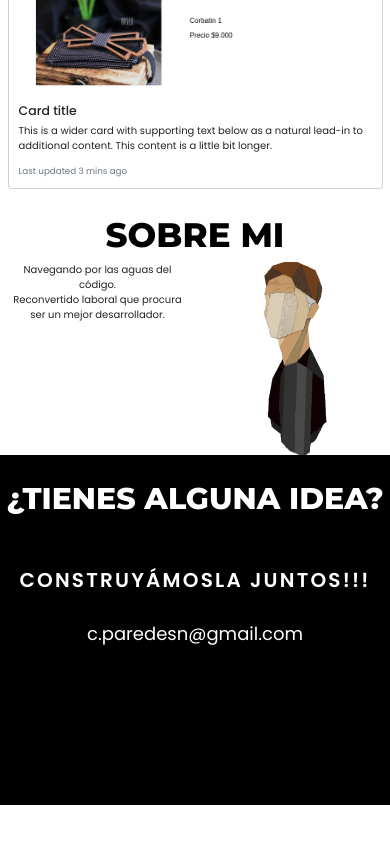
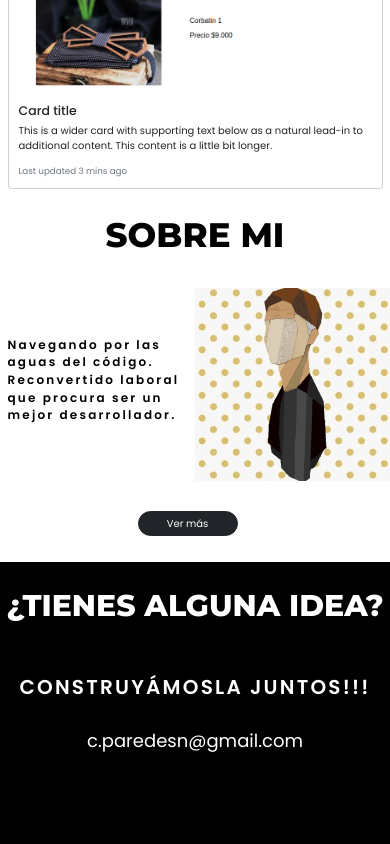
Before and after one commit to cristobal-2207/Mi-Portafolio, a plain HTML site: page index.html in a window 390 px wide. Shown: the part 1740-2584 px from the top of the page. Before the commit the page ends 2545 px from the top, so only its background shows below. Drawn offline with nearby package versions, Linux system fonts and the light colour scheme.

Commit message:
5to Commit: Se finaliza sección SOBRE MI en versión mobile.

```diff
--- a/assets/css/style.css
+++ b/assets/css/style.css
@@ -95,6 +95,33 @@ a.nav-link.active{
   color: #000000;
   padding-top: 3rem;
 }
+/* Sobre Mi */
+.sobre-mi{
+  display: flex;
+  align-items: center;
+  height: 30rem;
+}
+.align-content{
+  display: flex;
+  align-items: center;
+}
+.navegando{
+  font-family: Poppins;
+  font-size: 1.2rem;
+  font-weight: 600;
+  font-stretch: normal;
+  font-style: normal;
+  line-height: 1.47;
+  letter-spacing: 0.221rem;
+  text-align: left;
+  color: #000000;
+}
+.bg-avatar-perfil{
+  background-image: url(/assets/img/recurso-3.jpeg);
+}
+.btn-position-sobre-mi{
+  padding-top: 3rem;
+}
 /* Footer */
 footer{
   background-color: #000000;
--- a/index.html
+++ b/index.html
@@ -1,5 +1,6 @@
 <!DOCTYPE html>
 <html lang="en">
+
 <head>
   <meta charset="UTF-8">
   <meta http-equiv="X-UA-Compatible" content="IE=edge">
@@ -15,6 +16,7 @@
     rel="stylesheet">
   <link rel="stylesheet" href="./assets/css/style.css">
 </head>
+
 <body>
   <!--Header-->
   <header>
@@ -155,13 +157,19 @@
         </div>
       </div>
     </div>
-    <div class="container text-center">
+    <div class="container text-center sobre-mi">
       <div class="row">
-        <div class="col">
-          <p class="navegando">Navegando por las aguas del código. <br> Reconvertido laboral que procura ser un mejor desarrollador.</p>
+        <div class="col align-content">
+          <p class="navegando">Navegando por las aguas del código. <br> Reconvertido laboral que procura ser un mejor
+            desarrollador.</p>
         </div>
-        <div class="col">
+        <div class="col bg-avatar-perfil">
           <img src="./assets/img/recurso-13.png" alt="Es una imágen de un avatar de perfil.">
+        </div>
+        <div class="row">
+          <div class="col btn-position-sobre-mi">
+            <button type="button" class="btn btn-dark btn-radio">Ver más</button>
+          </div>
         </div>
       </div>
     </div>
@@ -179,4 +187,5 @@
     integrity="sha384-A3rJD856KowSb7dwlZdYEkO39Gagi7vIsF0jrRAoQmDKKtQBHUuLZ9AsSv4jD4Xa"
     crossorigin="anonymous"></script>
 </body>
+
 </html>
```
